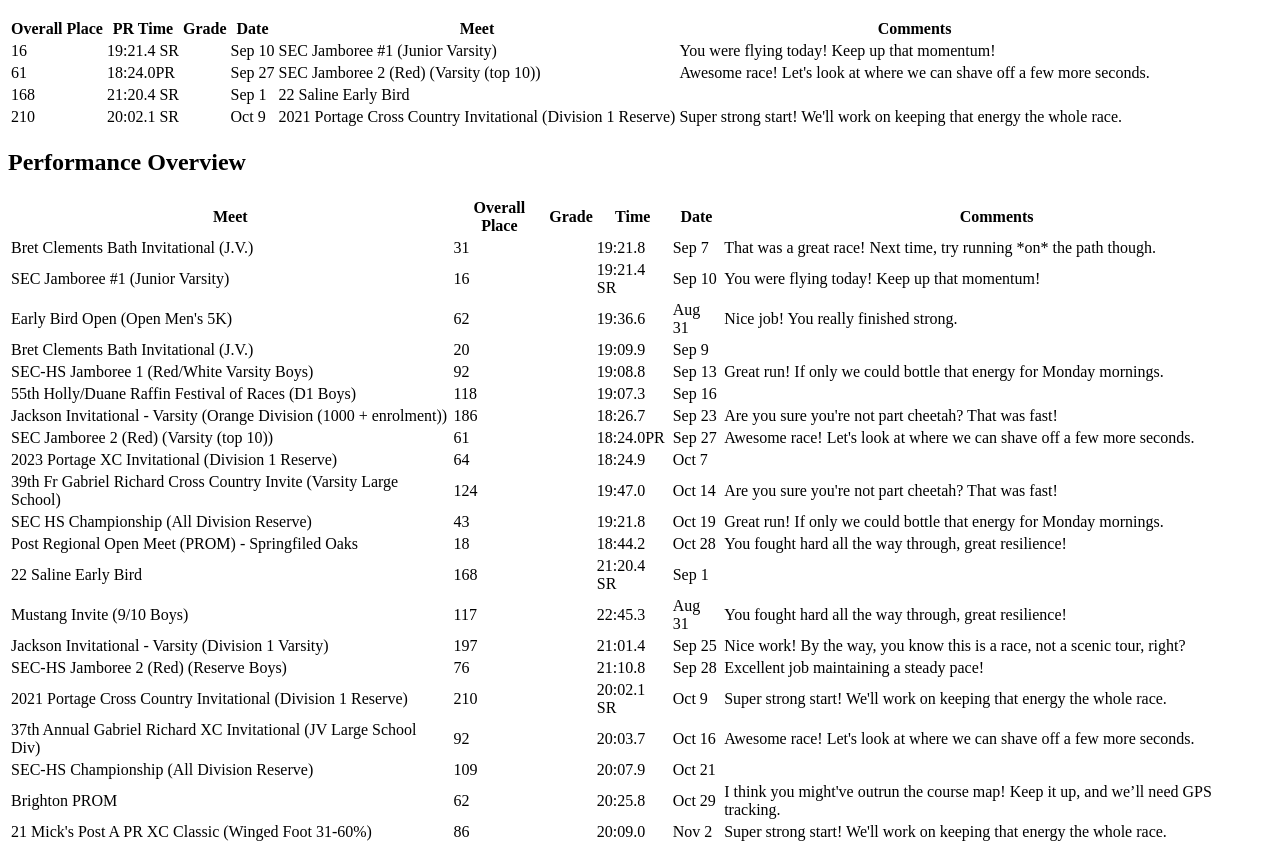
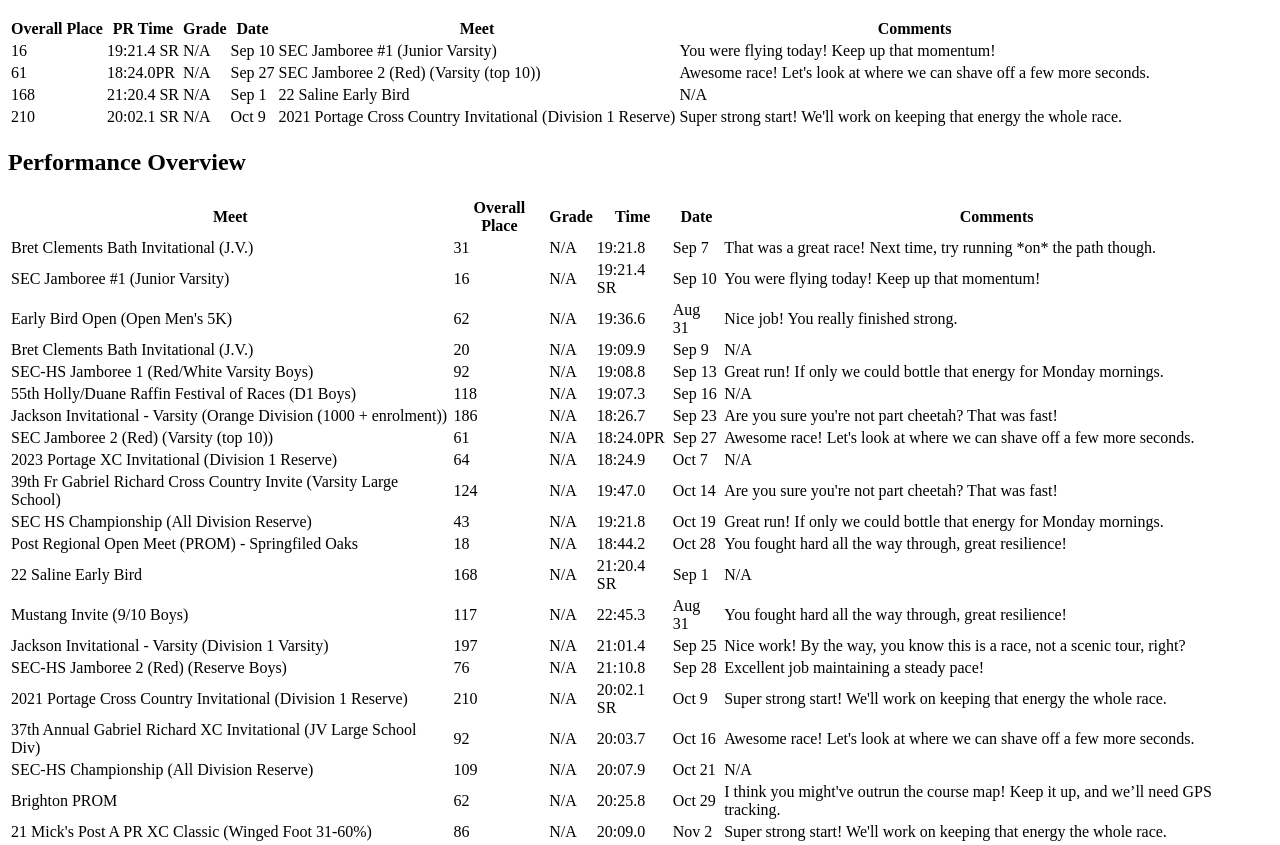
Before and after one commit to avajian/SI339_deliverable_2, a plain HTML site: page index.html in a window 1280 px wide. Shown: the part 1574-2419 px from the top of the page. Drawn offline with Linux system fonts and the light colour scheme.

Commit message:
Add files via upload

```diff
--- a/index.html
+++ b/index.html
@@ -22,7 +22,7 @@
                 </div>
 
                 <div class="profile-pic">
-                    <img src="../../images/athlete_images/18820260.jpg" alt="Profile picture of Alex Nemecek">
+                    <img src="../../images/athlete_images/18820260.jpg" alt="Alex Nemecek running in a meet">
                 </div>
 
                 <div class="logo">
@@ -47,7 +47,7 @@
                     <tr>
                         <td>16 </td>
                         <td>19:21.4 SR</td>
-                        <td></td>
+                        <td>N/A</td>
                         <td>Sep 10</td>
                         <td>SEC Jamboree #1 (Junior Varsity)</td>
                         <td>You were flying today! Keep up that momentum!</td>
@@ -55,7 +55,7 @@
                     <tr>
                         <td>61 </td>
                         <td>18:24.0PR</td>
-                        <td></td>
+                        <td>N/A</td>
                         <td>Sep 27</td>
                         <td>SEC Jamboree 2 (Red) (Varsity (top 10))</td>
                         <td>Awesome race! Let's look at where we can shave off a few more seconds.</td>
@@ -63,15 +63,15 @@
                     <tr>
                         <td>168 </td>
                         <td>21:20.4 SR</td>
-                        <td></td>
+                        <td>N/A</td>
                         <td>Sep 1</td>
                         <td>22 Saline Early Bird</td>
-                        <td></td>
+                        <td>N/A</td>
                     </tr>
                     <tr>
                         <td>210 </td>
                         <td>20:02.1 SR</td>
-                        <td></td>
+                        <td>N/A</td>
                         <td>Oct 9</td>
                         <td>2021 Portage Cross Country Invitational (Division 1 Reserve)</td>
                         <td>Super strong start! We'll work on keeping that energy the whole race.</td>
@@ -96,7 +96,7 @@
                 <tr>
                     <td>Bret Clements Bath Invitational (J.V.)</td>
                     <td>31 </td>
-                    <td></td>
+                    <td>N/A</td>
                     <td>19:21.8</td>
                     <td>Sep 7</td>
                     <td>That was a great race! Next time, try running *on* the path though.</td>
@@ -104,7 +104,7 @@
                 <tr>
                     <td>SEC Jamboree #1 (Junior Varsity)</td>
                     <td>16 </td>
-                    <td></td>
+                    <td>N/A</td>
                     <td>19:21.4 SR</td>
                     <td>Sep 10</td>
                     <td>You were flying today! Keep up that momentum!</td>
@@ -112,7 +112,7 @@
                 <tr>
                     <td>Early Bird Open (Open Men's 5K)</td>
                     <td>62 </td>
-                    <td></td>
+                    <td>N/A</td>
                     <td>19:36.6</td>
                     <td>Aug 31</td>
                     <td>Nice job! You really finished strong.</td>
@@ -120,15 +120,15 @@
                 <tr>
                     <td>Bret Clements Bath Invitational (J.V.)</td>
                     <td>20 </td>
-                    <td></td>
+                    <td>N/A</td>
                     <td>19:09.9</td>
                     <td>Sep 9</td>
-                    <td></td>
+                    <td>N/A</td>
                 </tr>
                 <tr>
                     <td>SEC-HS Jamboree 1 (Red/White Varsity Boys)</td>
                     <td>92 </td>
-                    <td></td>
+                    <td>N/A</td>
                     <td>19:08.8</td>
                     <td>Sep 13</td>
                     <td>Great run! If only we could bottle that energy for Monday mornings.</td>
@@ -136,15 +136,15 @@
                 <tr>
                     <td>55th Holly/Duane Raffin Festival of Races (D1 Boys)</td>
                     <td>118 </td>
-                    <td></td>
+                    <td>N/A</td>
                     <td>19:07.3</td>
                     <td>Sep 16</td>
-                    <td></td>
+                    <td>N/A</td>
                 </tr>
                 <tr>
                     <td>Jackson Invitational - Varsity (Orange Division (1000 + enrolment))</td>
                     <td>186 </td>
-                    <td></td>
+                    <td>N/A</td>
                     <td>18:26.7</td>
                     <td>Sep 23</td>
                     <td>Are you sure you're not part cheetah? That was fast!</td>
@@ -152,7 +152,7 @@
                 <tr>
                     <td>SEC Jamboree 2 (Red) (Varsity (top 10))</td>
                     <td>61 </td>
-                    <td></td>
+                    <td>N/A</td>
                     <td>18:24.0PR</td>
                     <td>Sep 27</td>
                     <td>Awesome race! Let's look at where we can shave off a few more seconds.</td>
@@ -160,15 +160,15 @@
                 <tr>
                     <td>2023 Portage XC Invitational (Division 1 Reserve)</td>
                     <td>64 </td>
-                    <td></td>
+                    <td>N/A</td>
                     <td>18:24.9</td>
                     <td>Oct 7</td>
-                    <td></td>
+                    <td>N/A</td>
                 </tr>
                 <tr>
                     <td>39th Fr Gabriel Richard Cross Country Invite (Varsity Large School)</td>
                     <td>124 </td>
-                    <td></td>
+                    <td>N/A</td>
                     <td>19:47.0</td>
                     <td>Oct 14</td>
                     <td>Are you sure you're not part cheetah? That was fast!</td>
@@ -176,7 +176,7 @@
                 <tr>
                     <td>SEC HS Championship (All Division Reserve)</td>
                     <td>43 </td>
-                    <td></td>
+                    <td>N/A</td>
                     <td>19:21.8</td>
                     <td>Oct 19</td>
                     <td>Great run! If only we could bottle that energy for Monday mornings.</td>
@@ -184,7 +184,7 @@
                 <tr>
                     <td>Post Regional Open Meet (PROM) - Springfiled Oaks</td>
                     <td>18 </td>
-                    <td></td>
+                    <td>N/A</td>
                     <td>18:44.2</td>
                     <td>Oct 28</td>
                     <td>You fought hard all the way through, great resilience!</td>
@@ -192,15 +192,15 @@
                 <tr>
                     <td>22 Saline Early Bird</td>
                     <td>168 </td>
-                    <td></td>
+                    <td>N/A</td>
                     <td>21:20.4 SR</td>
                     <td>Sep 1</td>
-                    <td></td>
+                    <td>N/A</td>
                 </tr>
                 <tr>
                     <td>Mustang Invite (9/10 Boys)</td>
                     <td>117 </td>
-                    <td></td>
+                    <td>N/A</td>
                     <td>22:45.3</td>
                     <td>Aug 31</td>
                     <td>You fought hard all the way through, great resilience!</td>
@@ -208,7 +208,7 @@
                 <tr>
                     <td>Jackson Invitational - Varsity (Division 1 Varsity)</td>
                     <td>197 </td>
-                    <td></td>
+                    <td>N/A</td>
                     <td>21:01.4</td>
                     <td>Sep 25</td>
                     <td>Nice work! By the way, you know this is a race, not a scenic tour, right?</td>
@@ -216,7 +216,7 @@
                 <tr>
                     <td>SEC-HS Jamboree 2 (Red) (Reserve Boys)</td>
                     <td>76 </td>
-                    <td></td>
+                    <td>N/A</td>
                     <td>21:10.8</td>
                     <td>Sep 28</td>
                     <td>Excellent job maintaining a steady pace!</td>
@@ -224,7 +224,7 @@
                 <tr>
                     <td>2021 Portage Cross Country Invitational (Division 1 Reserve)</td>
                     <td>210 </td>
-                    <td></td>
+                    <td>N/A</td>
                     <td>20:02.1 SR</td>
                     <td>Oct 9</td>
                     <td>Super strong start! We'll work on keeping that energy the whole race.</td>
@@ -232,7 +232,7 @@
                 <tr>
                     <td>37th Annual Gabriel Richard XC Invitational (JV Large School Div)</td>
                     <td>92 </td>
-                    <td></td>
+                    <td>N/A</td>
                     <td>20:03.7</td>
                     <td>Oct 16</td>
                     <td>Awesome race! Let's look at where we can shave off a few more seconds.</td>
@@ -240,15 +240,15 @@
                 <tr>
                     <td>SEC-HS Championship (All Division Reserve)</td>
                     <td>109 </td>
-                    <td></td>
+                    <td>N/A</td>
                     <td>20:07.9</td>
                     <td>Oct 21</td>
-                    <td></td>
+                    <td>N/A</td>
                 </tr>
                 <tr>
                     <td>Brighton PROM</td>
                     <td>62 </td>
-                    <td></td>
+                    <td>N/A</td>
                     <td>20:25.8</td>
                     <td>Oct 29</td>
                     <td>I think you might've outrun the course map! Keep it up, and we’ll need GPS tracking.</td>
@@ -256,7 +256,7 @@
                 <tr>
                     <td>21 Mick's Post A PR XC Classic (Winged Foot 31-60%)</td>
                     <td>86 </td>
-                    <td></td>
+                    <td>N/A</td>
                     <td>20:09.0</td>
                     <td>Nov 2</td>
                     <td>Super strong start! We'll work on keeping that energy the whole race.</td>
```
